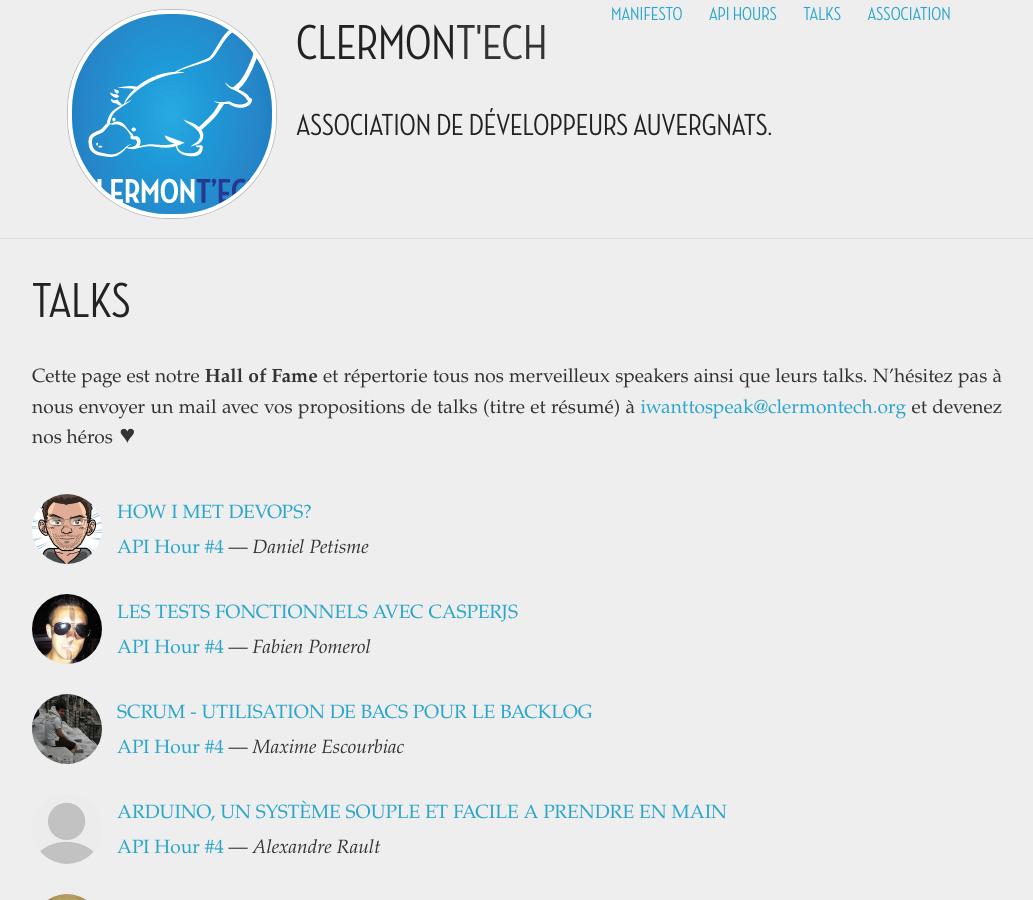
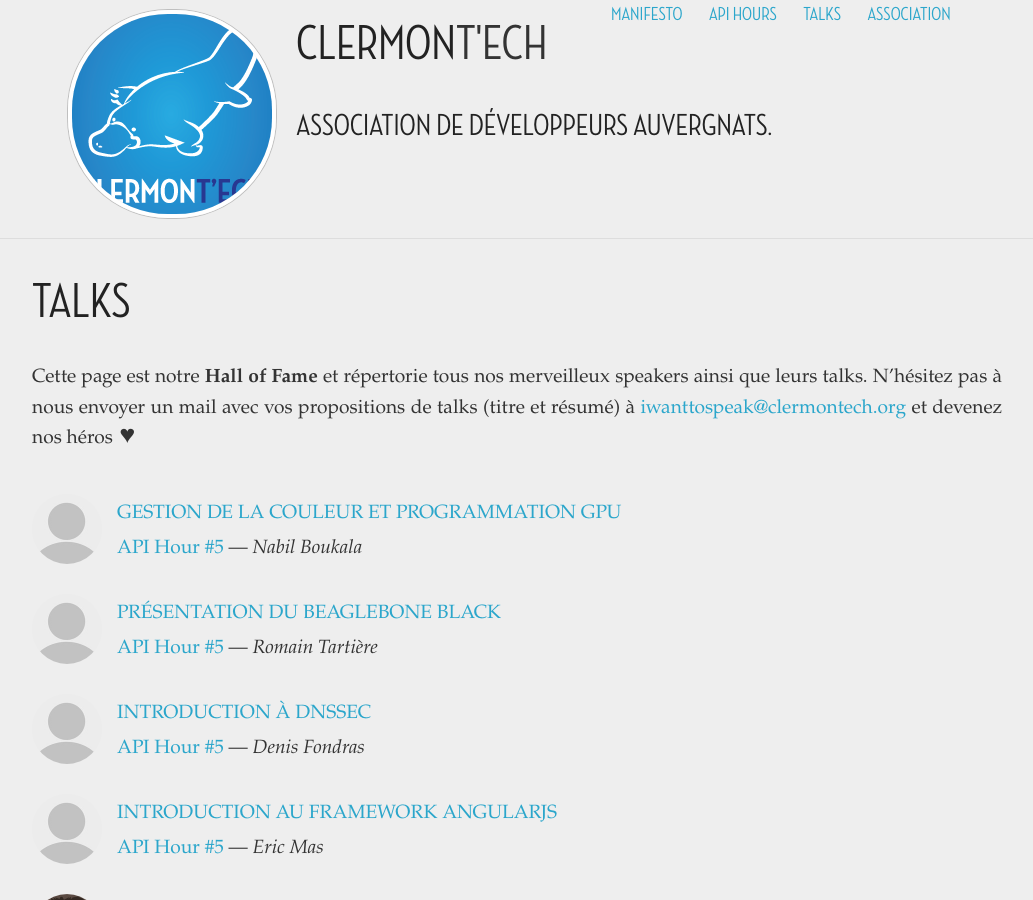
Before and after one commit to clermontech/clermontech.github.com, a Jekyll site: the page built from talks/index.md, in a window 1280 px wide and 900 px high. Shown: the whole window, without its empty margins (123-1156 px from the left). Built offline with Jekyll 4.4.1, drawn with Linux system fonts in a browser that asks for light colours.

Commit message:
Add APIHour5 talk pages

```diff
--- a/_posts/2013-10-06-api-hour-5.md
+++ b/_posts/2013-10-06-api-hour-5.md
@@ -10,11 +10,13 @@
 [éditions](/api-hours/api-hour-4.html), nous sommes très heureux de vous
 annoncer l'API Hour **cinquième** du nom !
 
+
 ## Concept
 
 Quatre conférences courtes (10 minutes + 5 minutes de questions) pour
 introduire une technologie, un concept ou un outils et en débattre ensuite
 autour d'un verre.
+
 
 ## Informations pratiques
 
@@ -28,6 +30,7 @@
 
 [![](http://maps.googleapis.com/maps/api/staticmap?center=PIZZABIO&size=600x400&sensor=false&markers=color:red|45.77973,3.11523)](https://maps.google.fr/maps?q=138,+avenue+Edouard+Michelin+%2F+133,+rue+Anatole+France+63000+Clermont-Ferrand&hl=en&ll=45.779838,3.115203&spn=0.003206,0.004565&sll=45.779855,3.114388&sspn=0.009069,0.01826&t=h&z=18)
 
+
 ## Inscription
 
 Cet événement est limité à **50 personnes**. Pour y assister, vous devez vous
@@ -37,13 +40,14 @@
 <iframe src="http://www.eventbrite.com/tickets-external?eid=8681646037&amp;ref=etckt&amp;v=2" frameborder="0" height="214" width="100%" vspace="0" hspace="0" marginheight="5" marginwidth="5" scrolling="auto" allowtransparency="true">Clermont'ech Eventbrite</iframe>
 
 
-
-## Programme (en cours)
+## Programme
 
 ### Eric Mas • Introduction Au Framework AngularJS
 
 Présentation du framework JavaScript de Google : son historique, sa philosophie,
 son fonctionnement, ses avantages et différences par rapport à la concurrence.
+
+[Voir la vidéo]({% post_url 2013-10-29-1-eric-mas-introduction-au-framework-angularjs %})
 
 ### Denis Fondras • Introduction à DNSSEC
 
@@ -54,14 +58,20 @@
 empoisonnement et l'impact des "serveurs DNS menteurs" et d'assurer la
 confiance dans la validité des réponses.
 
+[Voir la vidéo]({% post_url 2013-10-29-2-denis-fondras-introduction-a-dnssec %})
+
 ### Romain Tartière • Présentation du BeagleBone Black
 
 Début 2013, BeagleBoard sortait l'évolution de son BeagleBone : le **BeagleBone
 Black**. Présentation de cette plateforme libre et économique pour
 l'informatique embarquée.
 
+[Voir la vidéo]({% post_url 2013-10-29-3-romain-tartiere-presentation-du-beaglebone-black %})
+
 ### Nabil Boukala • Gestion De La Couleur Et Programmation GPU
 
 Présentation des problématiques de gestion de la couleur en imagerie numérique.
 Retour d'expérience sur le développement d'un logiciel entièrement conçu en GPU
 et dédié à la gestion de la couleur.
+
+[Voir la vidéo]({% post_url 2013-10-29-4-nabil-boukala-gestion-de-la-couleur-et-programmation-gpu %})
--- /dev/null
+++ b/_posts/2013-10-29-1-eric-mas-introduction-au-framework-angularjs.md
@@ -0,0 +1,20 @@
+---
+layout: talk
+categories: [ talks, api-hour-5 ]
+
+session_url: /api-hours/api-hour-5.html
+session_name: Clermont'ech API Hour &#35;5
+session_short_name: "&#35;5"
+
+author: Eric Mas
+author_url:
+author_image:
+
+slides_url:
+video:
+
+title: "Introduction Au Framework AngularJS"
+---
+
+Présentation du framework JavaScript de Google : son historique, sa philosophie,
+son fonctionnement, ses avantages et différences par rapport à la concurrence.
--- /dev/null
+++ b/_posts/2013-10-29-2-denis-fondras-introduction-a-dnssec.md
@@ -0,0 +1,24 @@
+---
+layout: talk
+categories: [ talks, api-hour-5 ]
+
+session_url: /api-hours/api-hour-5.html
+session_name: Clermont'ech API Hour &#35;5
+session_short_name: "&#35;5"
+
+author: Denis Fondras
+author_url:
+author_image:
+
+slides_url:
+video:
+
+title: "Introduction à DNSSEC"
+---
+
+DNSSEC ([RFC4033](http://www.ietf.org/rfc/rfc4033.txt)) est un protocole de
+sécurisation des échanges DNS (Domain Name System). DNS est l'un des protocoles
+les plus critiques d'Internet mais également l'un des plus vulnérables. DNSSEC
+permet d'authentifier les enregistrements DNS afin de limiter la portée d'un
+empoisonnement et l'impact des "serveurs DNS menteurs" et d'assurer la
+confiance dans la validité des réponses.
--- /dev/null
+++ b/_posts/2013-10-29-3-romain-tartiere-presentation-du-beaglebone-black.md
@@ -0,0 +1,21 @@
+---
+layout: talk
+categories: [ talks, api-hour-5 ]
+
+session_url: /api-hours/api-hour-5.html
+session_name: Clermont'ech API Hour &#35;5
+session_short_name: "&#35;5"
+
+author: Romain Tartière
+author_url: http://romain.blogreen.org/
+author_image:
+
+slides_url: http://marvin.blogreen.org/~romain/bbk.pdf
+video:
+
+title: "Présentation du BeagleBone Black"
+---
+
+Début 2013, BeagleBoard sortait l'évolution de son BeagleBone : le **BeagleBone
+Black**. Présentation de cette plateforme libre et économique pour
+l'informatique embarquée.
--- /dev/null
+++ b/_posts/2013-10-29-4-nabil-boukala-gestion-de-la-couleur-et-programmation-gpu.md
@@ -0,0 +1,21 @@
+---
+layout: talk
+categories: [ talks, api-hour-5 ]
+
+session_url: /api-hours/api-hour-5.html
+session_name: Clermont'ech API Hour &#35;5
+session_short_name: "&#35;5"
+
+author: Nabil Boukala
+author_url:
+author_image:
+
+slides_url:
+video:
+
+title: "Gestion De La Couleur Et Programmation GPU"
+---
+
+Présentation des problématiques de gestion de la couleur en imagerie numérique.
+Retour d'expérience sur le développement d'un logiciel entièrement conçu en GPU
+et dédié à la gestion de la couleur.
```
